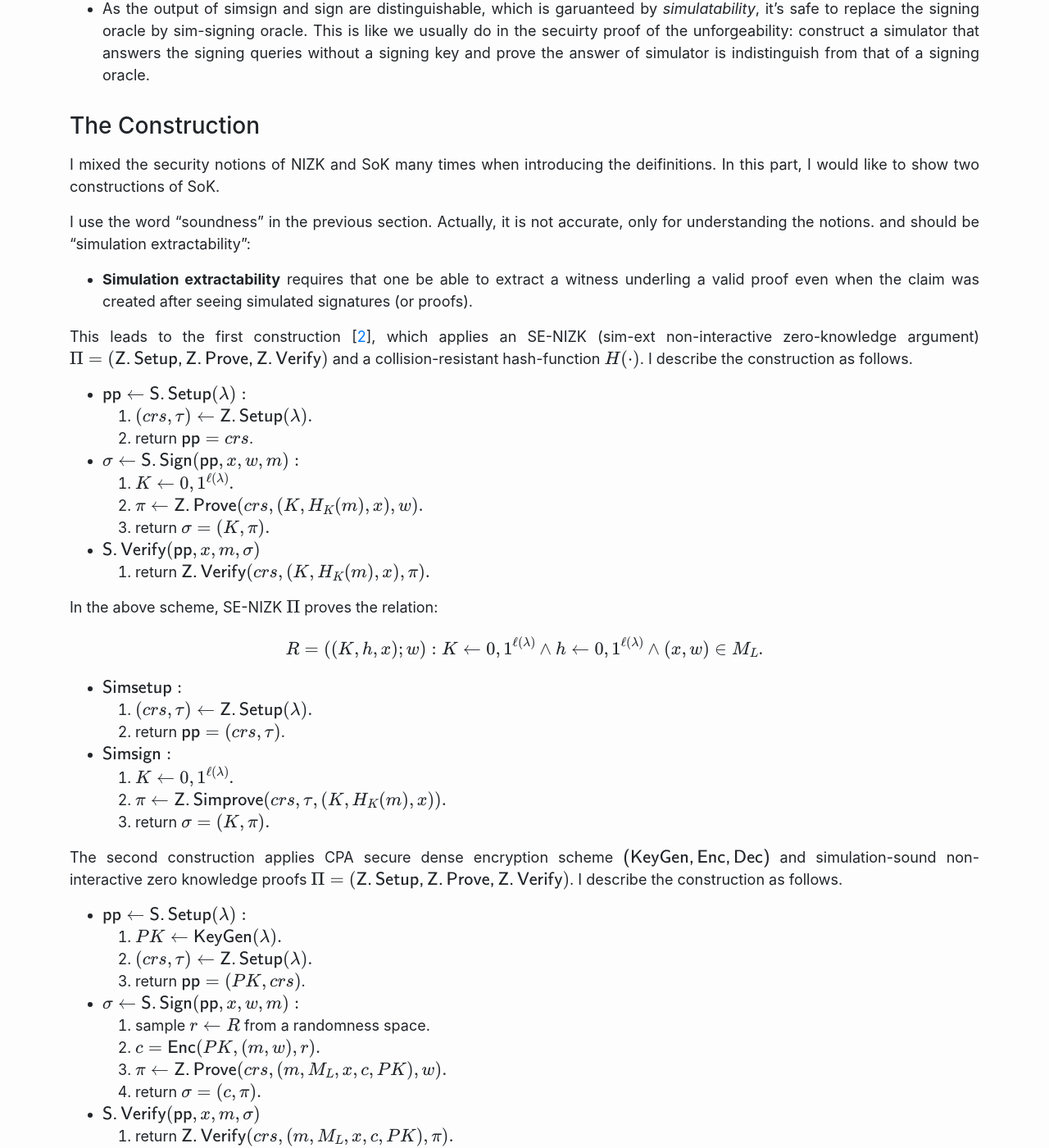
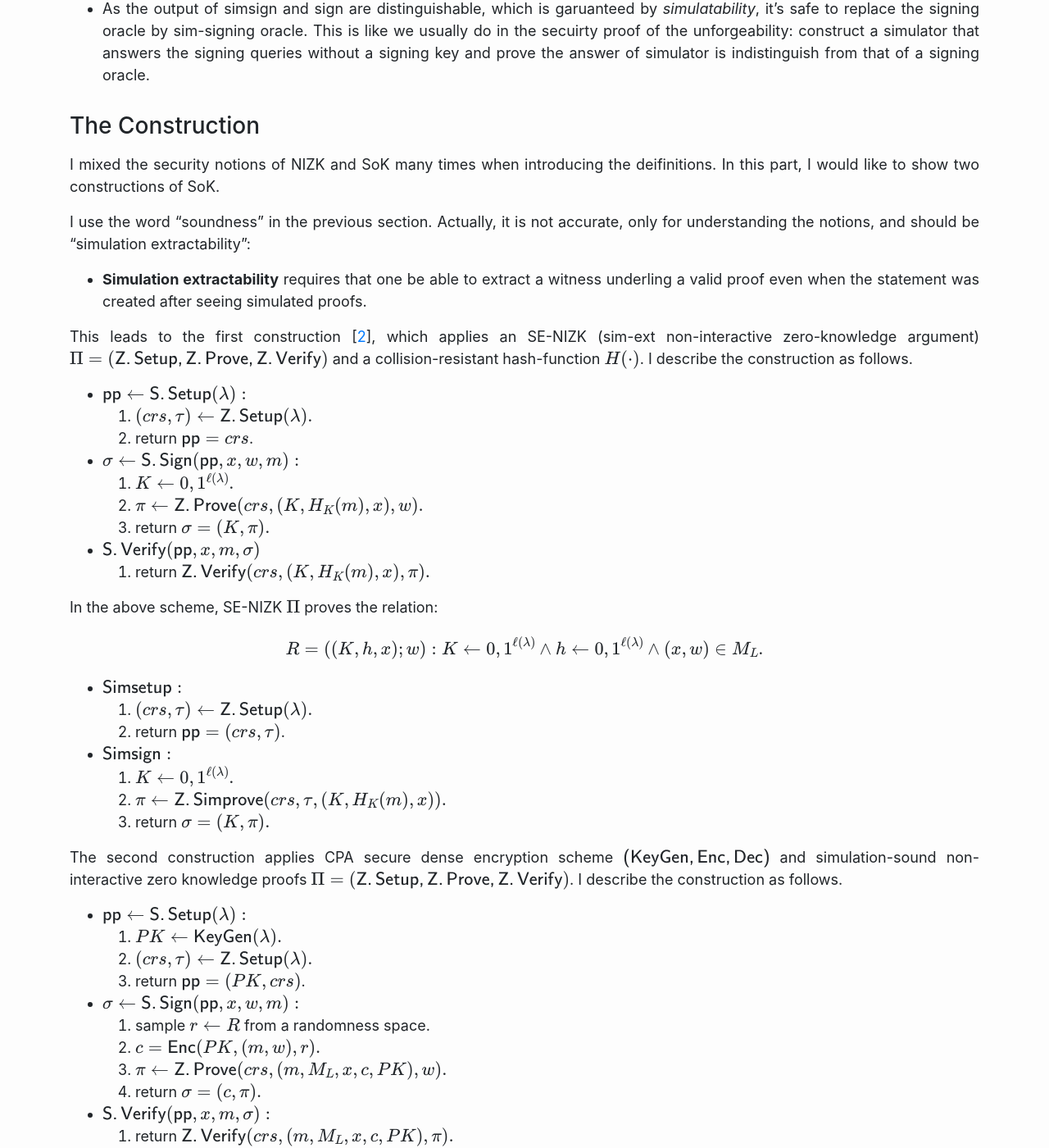
Before and after one commit to YanYingfei/yanyingfei.github.io, a Jekyll site: the page built from _posts/2023-11-07-Signature-of-Knowledge.md, in a window 1280 px wide and 1400 px high, scrolled down 3977 px. Shown: the whole window at 82% size. Built offline with Jekyll 4.4.1, drawn with Linux system fonts in a browser that asks for light colours; formulas are drawn with MathJax 3.

Commit message:
Update 2023-11-07-Signature-of-Knowledge.md

```diff
--- a/_posts/2023-11-07-Signature-of-Knowledge.md
+++ b/_posts/2023-11-07-Signature-of-Knowledge.md
@@ -88,9 +88,9 @@ One can notice in the game sytle definition, the adversary is allowed to access
 ### The Construction
 I mixed the security notions of NIZK and SoK many times when introducing the deifinitions. In this part, I would like to show two constructions of SoK.
 
-I use the word "soundness" in the previous section. Actually, it is not accurate, only for understanding the notions. and should be "simulation extractability":
+I use the word "soundness" in the previous section. Actually, it is not accurate, only for understanding the notions, and should be "simulation extractability":
 
-- **Simulation extractability** requires that one be able to extract a witness underling a valid proof even when the claim was created after seeing simulated signatures (or proofs).
+- **Simulation extractability** requires that one be able to extract a witness underling a valid proof even when the statement was created after seeing simulated proofs.
 
 This leads to the first construction [<a href="#ref2">2</a>], which applies an SE-NIZK (sim-ext non-interactive zero-knowledge argument) $\Pi = (\mathsf{Z.Setup, Z.Prove, Z.Verify})$ and a collision-resistant hash-function $H(\cdot)$.  I describe the construction as follows.
 
@@ -126,7 +126,7 @@ The second construction applies CPA secure dense encryption scheme $\mathsf{(Key
 	2. $c=\mathsf{Enc}(PK,(m,w),r).$
 	3. $\pi \gets \mathsf{Z.Prove} (crs, (m, M_L, x,c,PK), w).$
 	4. return $\sigma = (c, \pi).$
-- $\mathsf{S.Verify}(\mathsf{pp}, x, m, \sigma)$
+- $\mathsf{S.Verify}(\mathsf{pp}, x, m, \sigma):$
 	1. return $\mathsf{Z.Verify}(crs, (m, M_L, x,c,PK), \pi).$
 
 In the scheme, $\Pi$ proves the relation:
```
